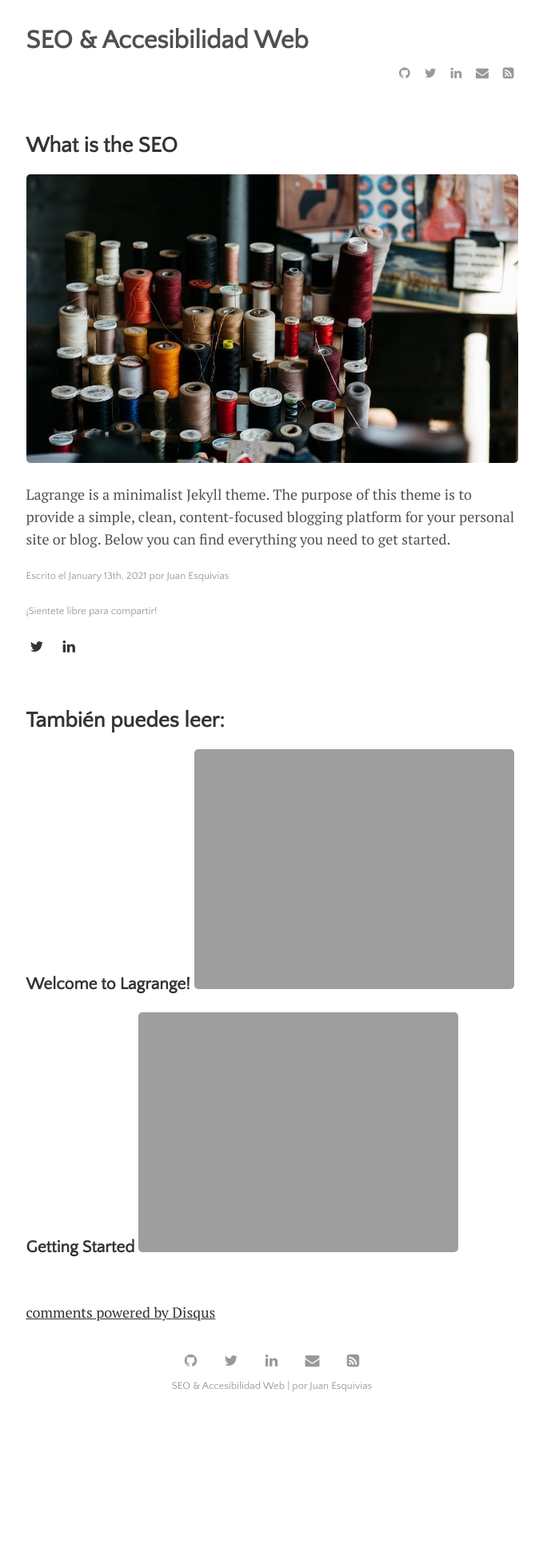
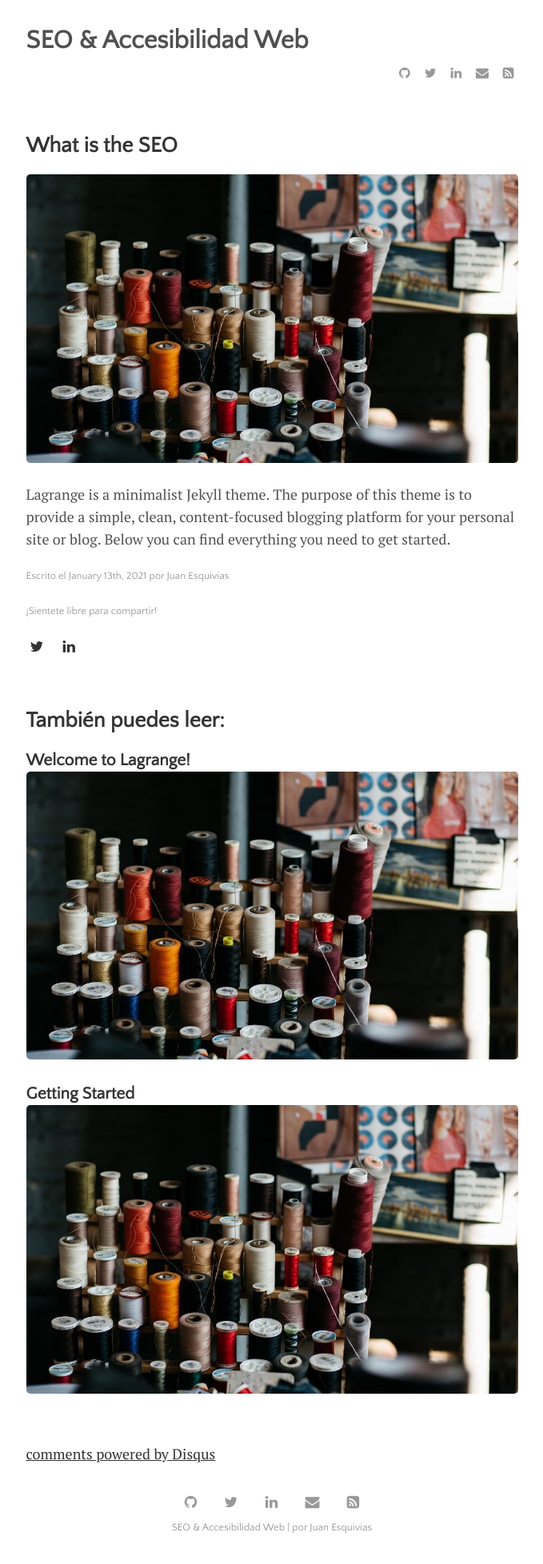
Before and after one commit to JuanEsquiviasO/blog, a Jekyll site: the page built from _posts/2021-01-13-what-is.seo.md, in a window 1280 px wide. Shown: the whole page at 80% size, without its empty margins (300-979 px from the left). Built offline with Jekyll 4.4.1, drawn with Linux system fonts in a browser that asks for light colours; comment, search, counter and statistics services are not loaded; before the commit the page ends 1779 px from its top, so only the background shows below that.

Commit message:
Hide mypost-date and show images

```diff
--- a/_includes/related-posts.html
+++ b/_includes/related-posts.html
@@ -10,7 +10,7 @@
             <h3>
               <a href="{{ site.github.url }}{{ mypost.url }}">
                 {{ mypost.title }}
-                <img src="{{ site.url }}{{ site.baseurl }}/assets/img/{{ mypost.image.teaser }}">
+                <img src="{{ site.url }}{{ site.baseurl }}/assets/img/{{ page.image }}">
                 <!-- <img src="{{ site.url }}{{ site.baseurl }}/images/{{ mypost.image.teaser }}"> -->
                 <!-- <small>{{ mypost.date | date: "%B %-d, %Y" }}</small> -->
               </a>
```
